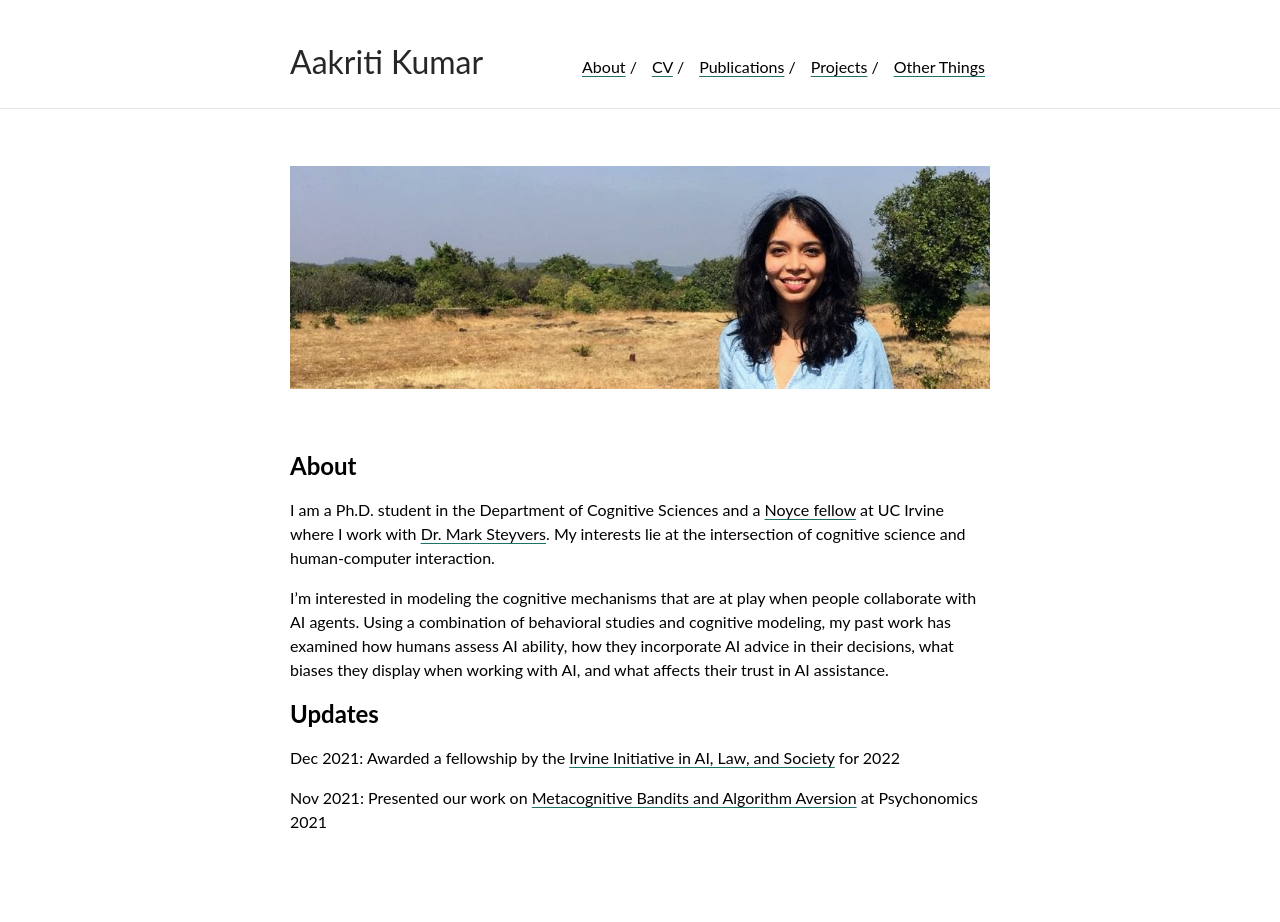
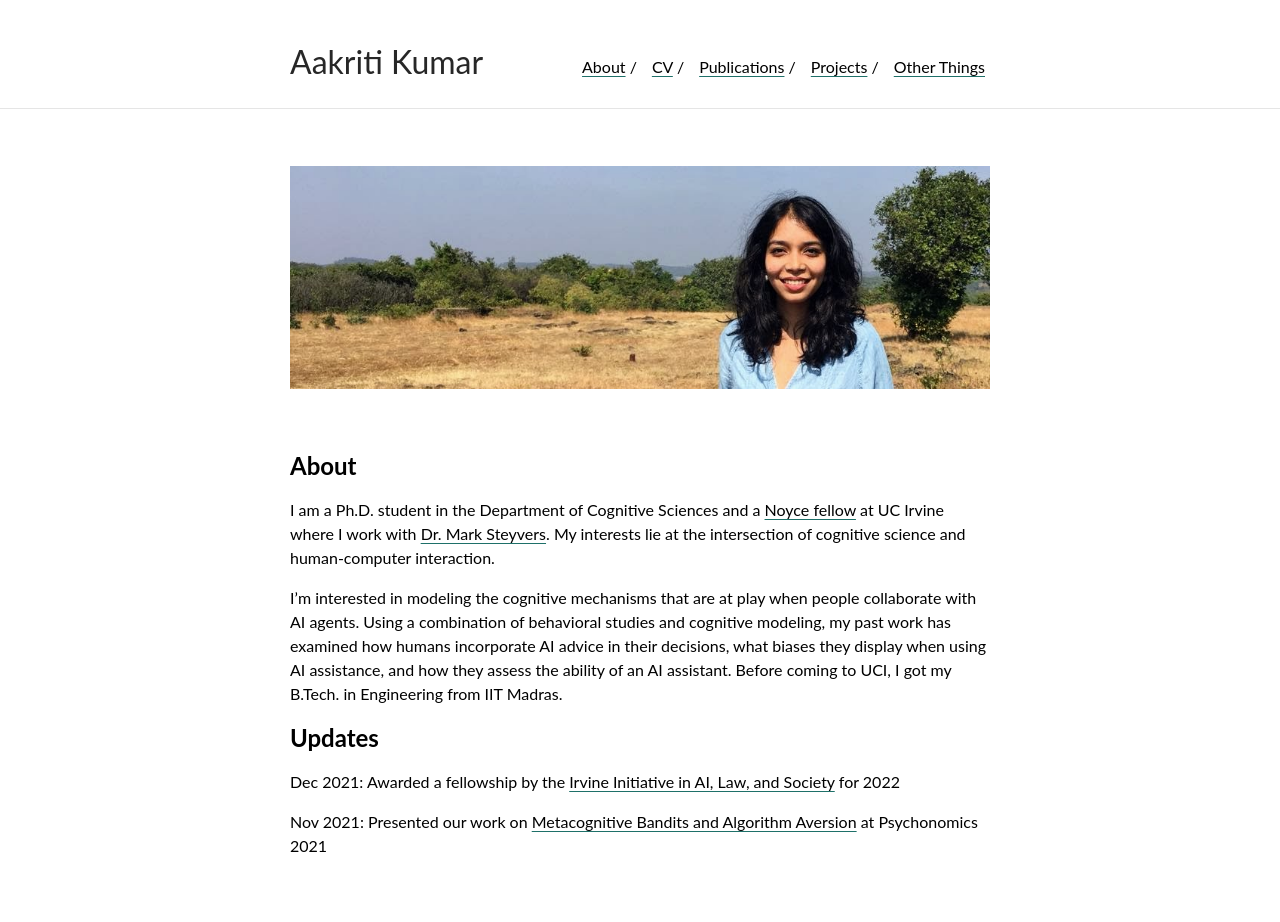
Before and after one commit to aakriti1kumar/aakriti1kumar.github.io, a Jekyll site: the page built from index.md, in a window 1280 px wide. Built offline with Jekyll 4.4.1, drawn with Linux system fonts in a browser that asks for light colours; our own code applies the rules of GitHub Pages for plain Markdown files; before the commit the page ends 900 px from its top, so only the background shows below that.

Commit message:
Update index.md

```diff
--- a/index.md
+++ b/index.md
@@ -7,8 +7,7 @@
 
 I am a Ph.D. student in the Department of Cognitive Sciences and a [Noyce fellow](https://ucinoyce.org/) at UC Irvine where I work with [Dr. Mark Steyvers](https://steyvers.socsci.uci.edu/). My interests lie at the intersection of cognitive science and human-computer interaction.
 
-I'm interested in modeling the cognitive mechanisms that are at play when people collaborate with AI agents. Using a combination of behavioral studies and cognitive modeling, my past work has examined how humans assess AI ability, how they incorporate AI advice in their decisions, what biases they display when working with AI, and what affects their trust in AI assistance.
-
+I'm interested in modeling the cognitive mechanisms that are at play when people collaborate with AI agents. Using a combination of behavioral studies and cognitive modeling, my past work has examined how humans incorporate AI advice in their decisions, what biases they display when using AI assistance, and how they assess the ability of an AI assistant. Before coming to UCI, I got my B.Tech. in Engineering from IIT Madras.
 
 
 
```
